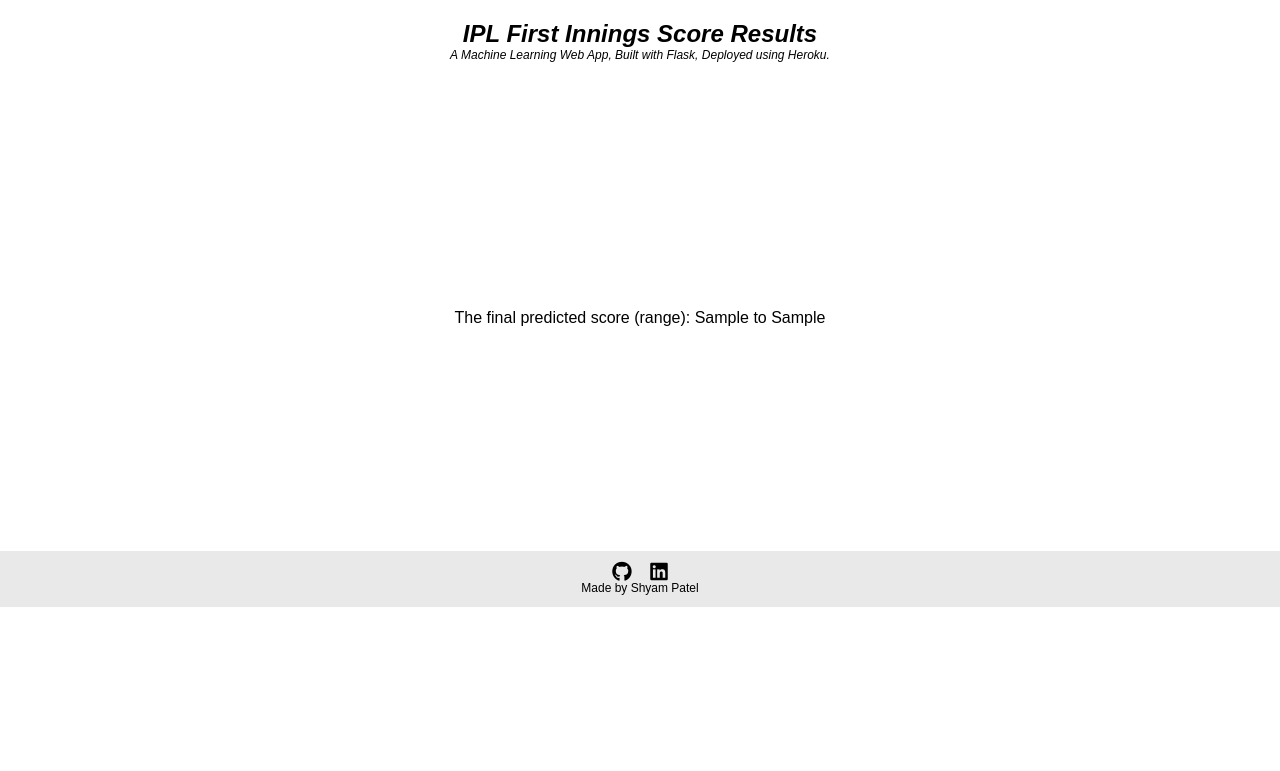
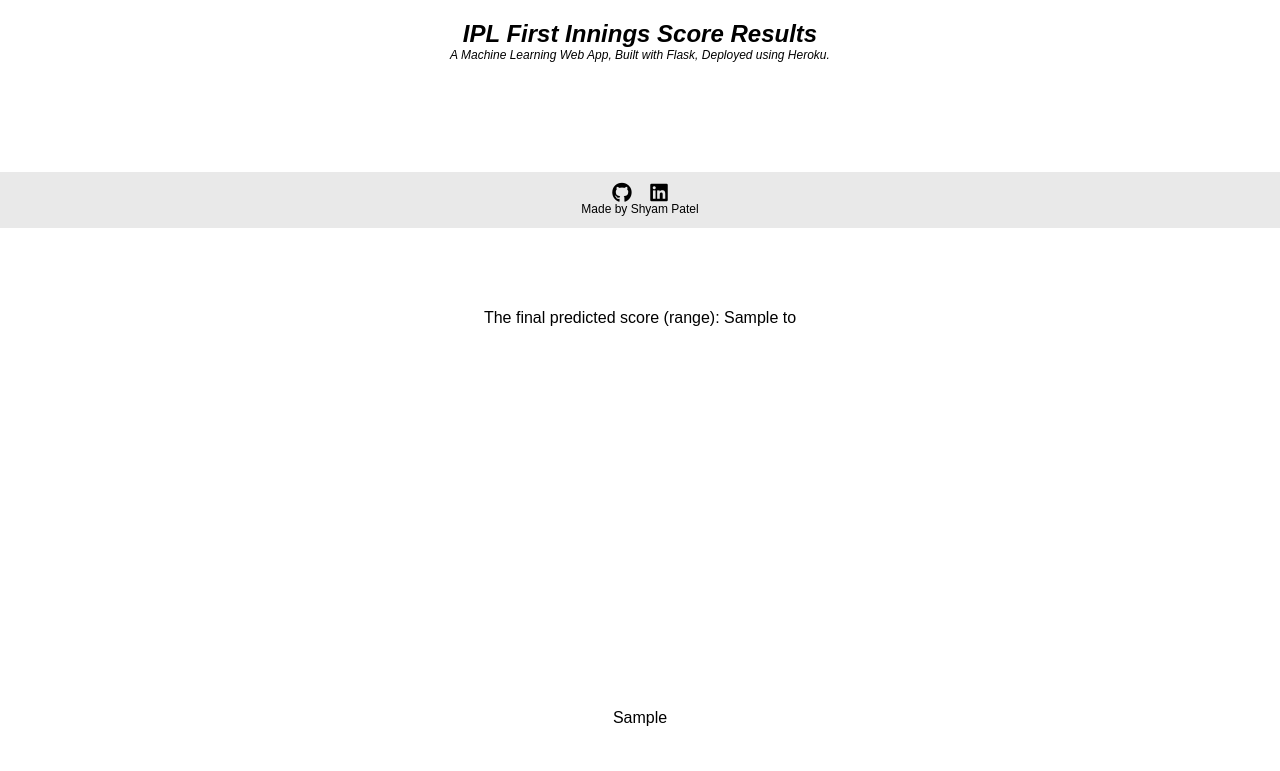
Before and after one commit to shyam8898/IPLScorePredictions, a Flask app: template templates/result.html in a window 1280 px wide. Shown: the top 771 px of the page. Before the commit the page ends 607 px from the top, so only its background shows below. Run offline with Flask 2, Linux system fonts and the light colour scheme; the template is opened without the code that fills it: most values are stand-ins (such as "Sample title", 1, 10 or a date in 2020); parts of the project's set-up code (start-up, migrations or seed data) failed here and were passed over; some libraries are stand-ins or nearby versions.

Commit message:
Update styles.css

```diff
--- a/static/styles.css
+++ b/static/styles.css
@@ -54,7 +54,7 @@ body{
 /* Form */
 .form-input{
 	background-color: #E9E9E9;
-	width: 370px;
+	width: 350px;
 	height: 30px;
 	border-radius: 3px;
 	border: 0;
@@ -122,8 +122,8 @@ body{
 /* Result */
 .results{
   display: inline-block;
-  width: auto;
-  height: 429px;
+  width: 370px;
+  height: 50px;
   line-height: 400px;
   text-align: center;
 }
```
